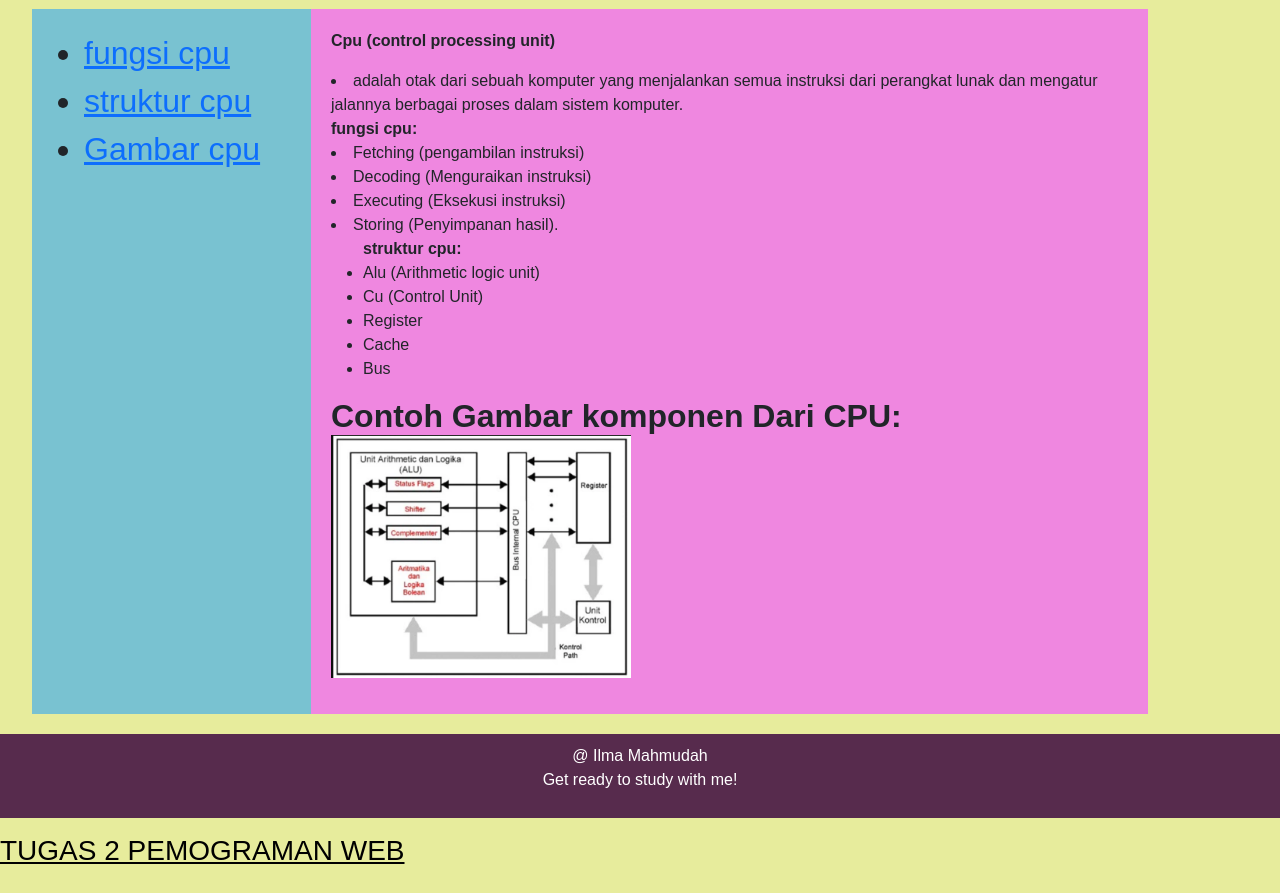
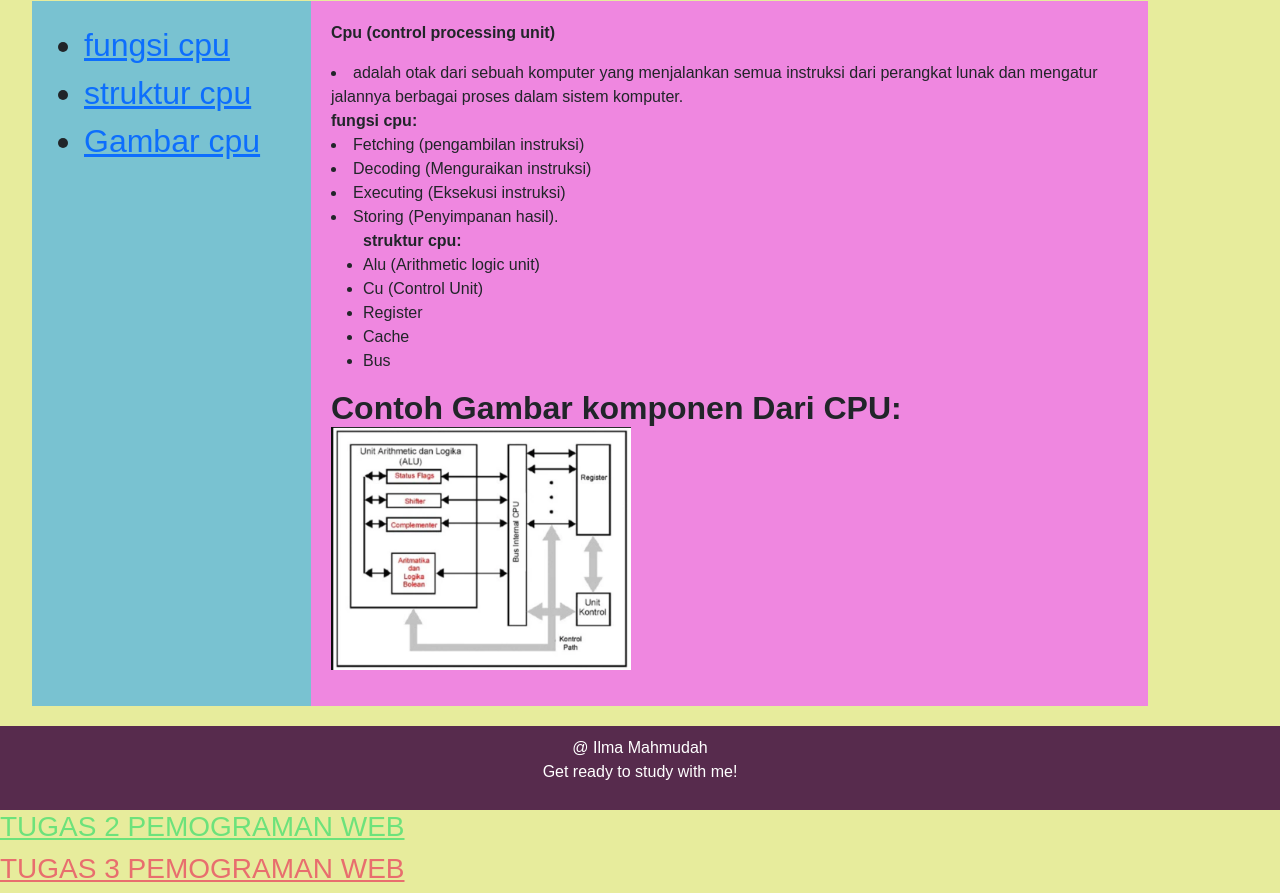
Before and after one commit to Ilma003/Tugas2pemogramanweb, a plain HTML site: page index.html in a window 1280 px wide. Shown: the part 262-1155 px from the top of the page. Drawn offline with nearby package versions, Linux system fonts and the light colour scheme.

Commit message:
Add files via upload

```diff
--- a/index.html
+++ b/index.html
@@ -6,7 +6,7 @@
     <title>document</title>
     <link href="https://cdn.jsdelivr.net/npm/bootstrap@5.3.3/dist/css/bootstrap.min.css" rel="stylesheet" integrity="sha384-QWTKZyjpPEjISv5WaRU9OFeRpok6YctnYmDr5pNlyT2bRjXh0JMhjY6hW+ALEwIH" crossorigin="anonymous">
     <link rel="stylesheet" href="ty.css">
-    <p><h3><a href="Tugas2.html" style="color: black;" target="blank"> </a></h3></p>
+    <h3><a href="Tugas2.html" style="color: black;" target="blank"> </a></h3>
 </head>
 <body>
     <h1>
@@ -71,7 +71,8 @@
             </CENTER>
         </footer>
 
-<p><h3><a href="Tugas2.html" style="color: black;" target="blank"> TUGAS 2 PEMOGRAMAN WEB</a></h3></p>
+<h3><a href="Tugas2.html" style="color: rgb(109, 226, 123);" target="blank"> TUGAS 2 PEMOGRAMAN WEB</a></h3>
+<h3><a href="tugas 3.html" style="color: rgb(232, 110, 110);" target="blank"> TUGAS 3 PEMOGRAMAN WEB</a></h3>
 </body>
 
 </html>
```
